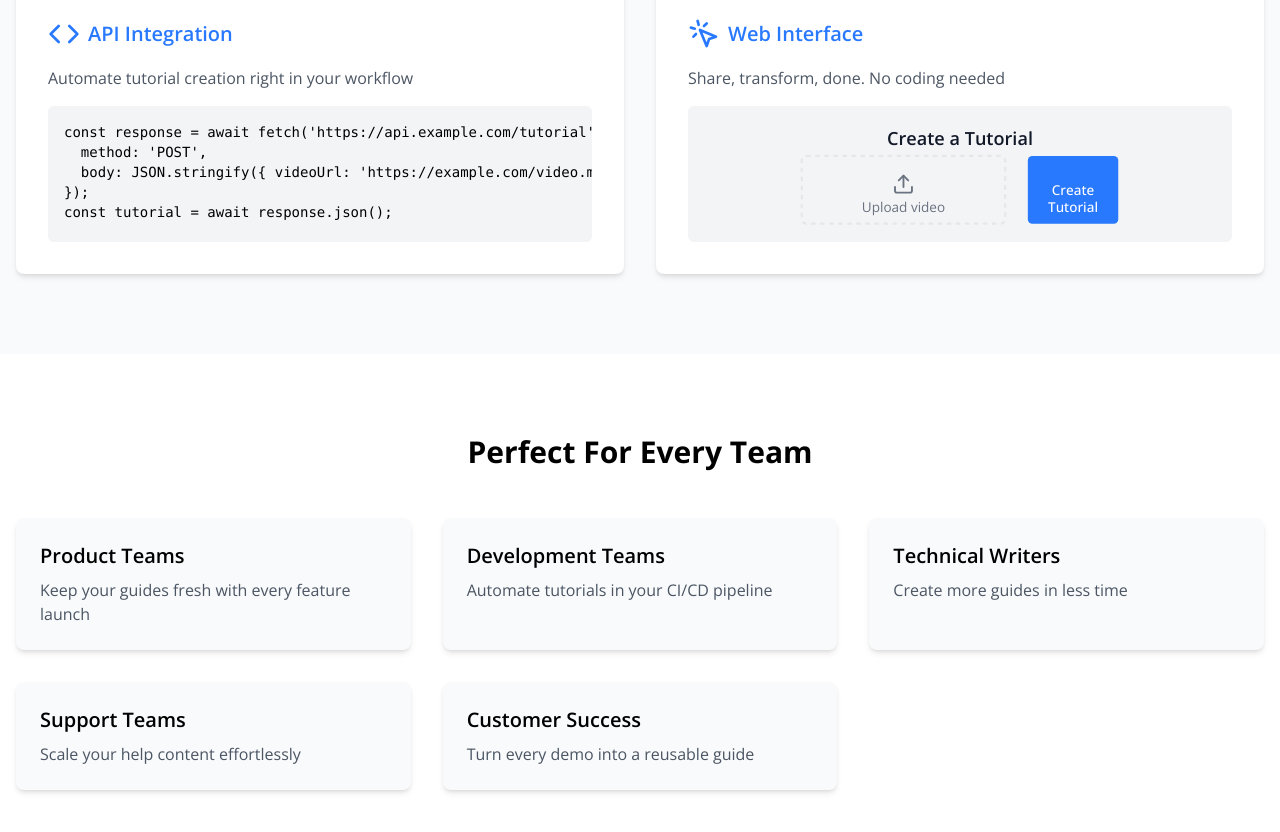
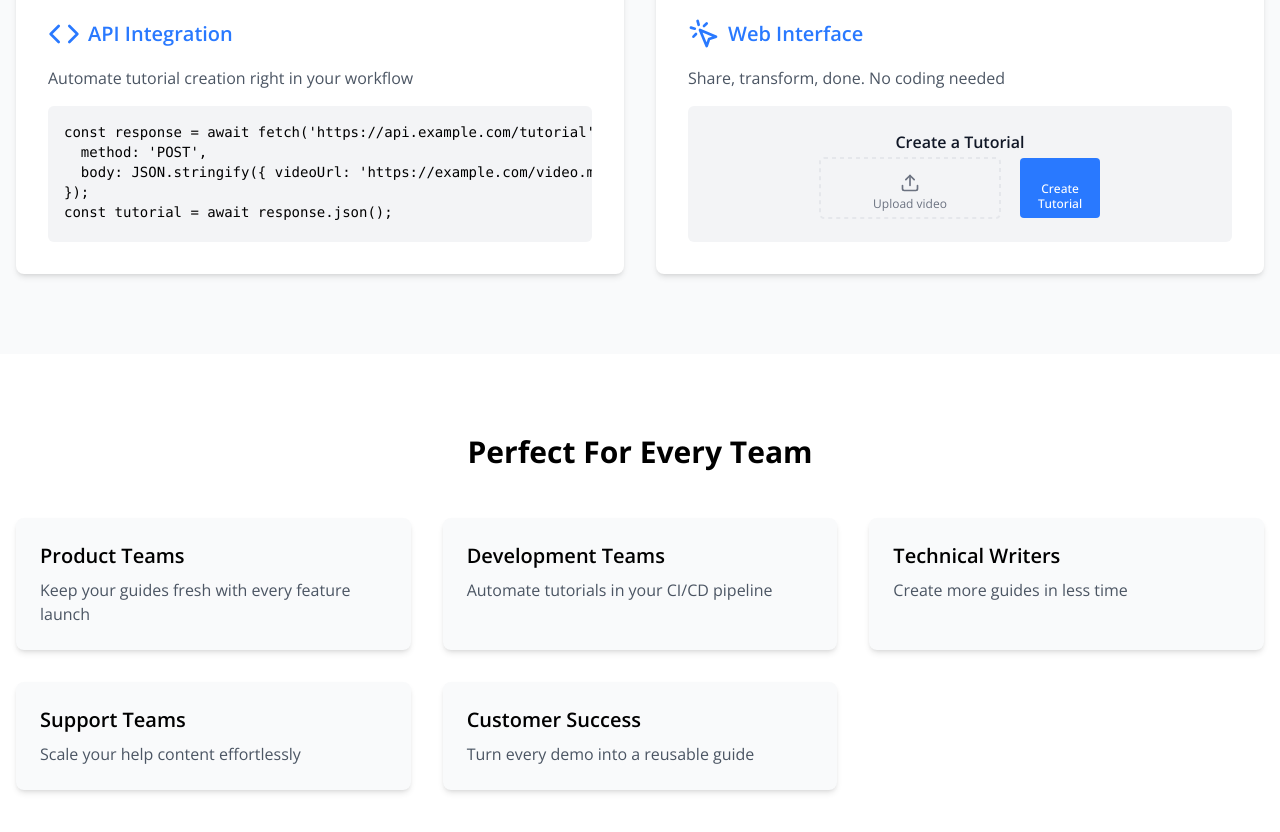
Before and after one commit to hadarbas/docit_website, a Next.js app: page / in a window 1280 px wide. Shown: the part 2080-2912 px from the top of the page. Built offline with nearby package versions, Linux system fonts and the light colour scheme.

Commit message:
Update Workflow.tsx

```diff
--- a/app/components/Workflow.tsx
+++ b/app/components/Workflow.tsx
@@ -33,7 +33,7 @@ const tutorial = await response.json();`}
                 viewBox="0 0 300 92"
                 fill="none"
                 xmlns="http://www.w3.org/2000/svg"
-                className="w-full h-full"
+                className="h-full max-w-[300px]"
               >
                 {/* Title - Centered */}
                 <text x="150" y="20" fill="#111827" fontSize="16" fontWeight="600" textAnchor="middle">
```
